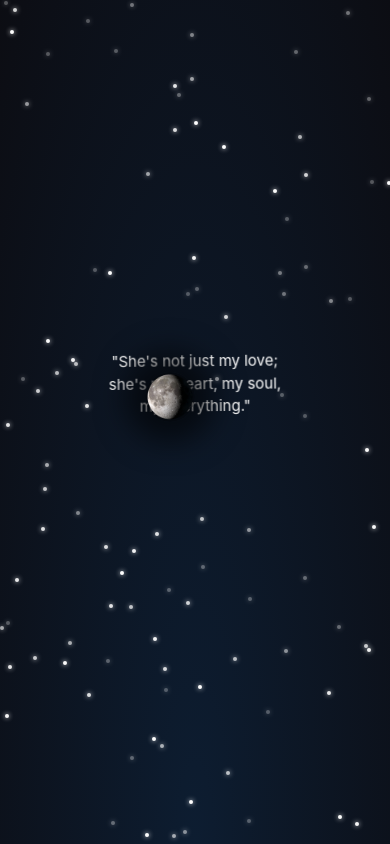
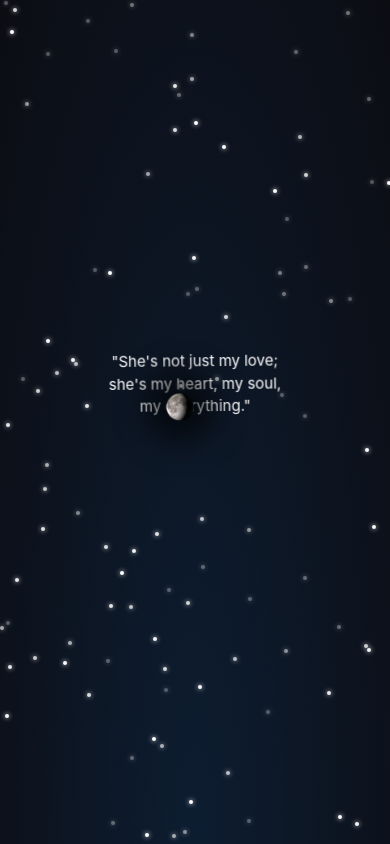
Before and after one commit to kjoest/PersonalGift, a plain HTML site: page index.html in a window 390 px wide. Drawn offline with nearby package versions, Linux system fonts and the light colour scheme.

Commit message:
Trying to adjust the moons.

```diff
--- a/style.css
+++ b/style.css
@@ -345,8 +345,8 @@ body {
   .waning-gibbous-moon,
   .third-quarter-moon,
   .waning-crescent-moon {
-    width: 50px; /* Adjust the size as needed */
-    height: 50px; /* Adjust the size as needed */
+    width: 30px; /* Adjust the size as needed */
+    height: 30px; /* Adjust the size as needed */
   }
 
   .new-moon {
```
